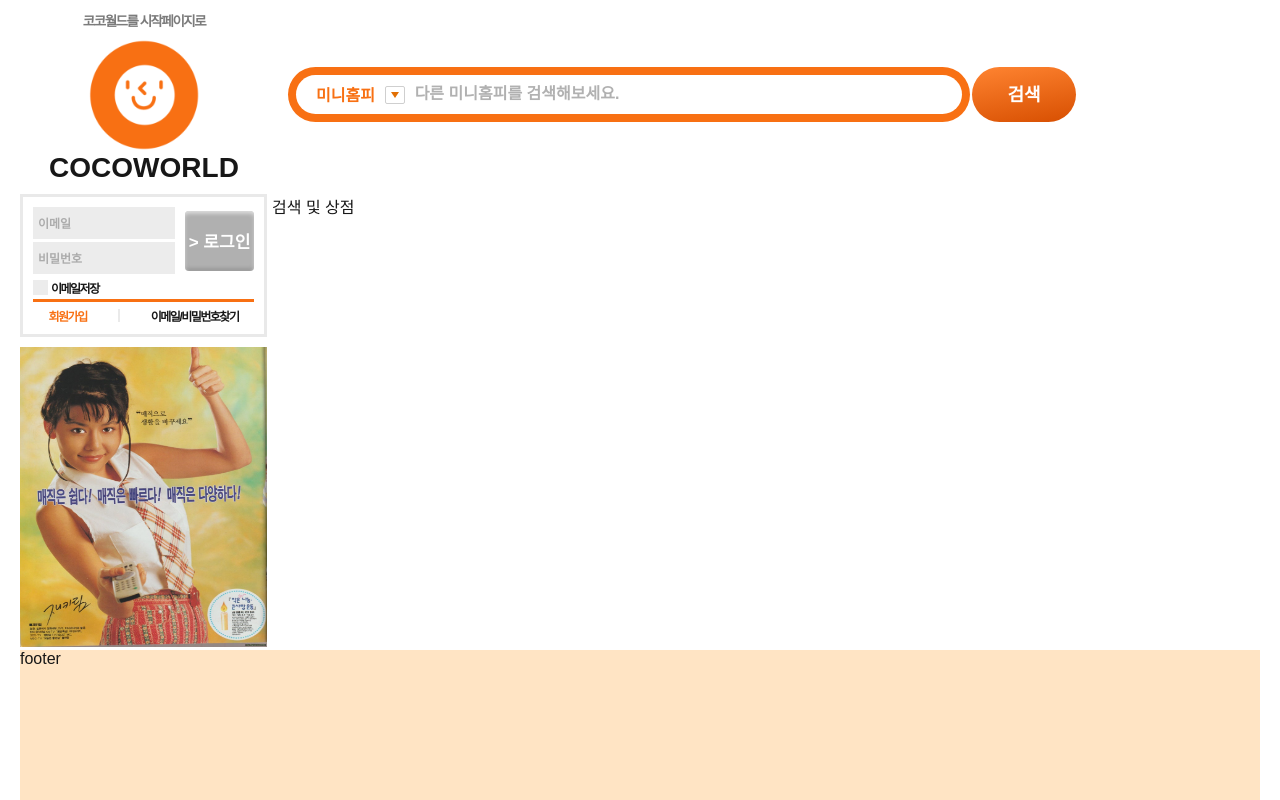
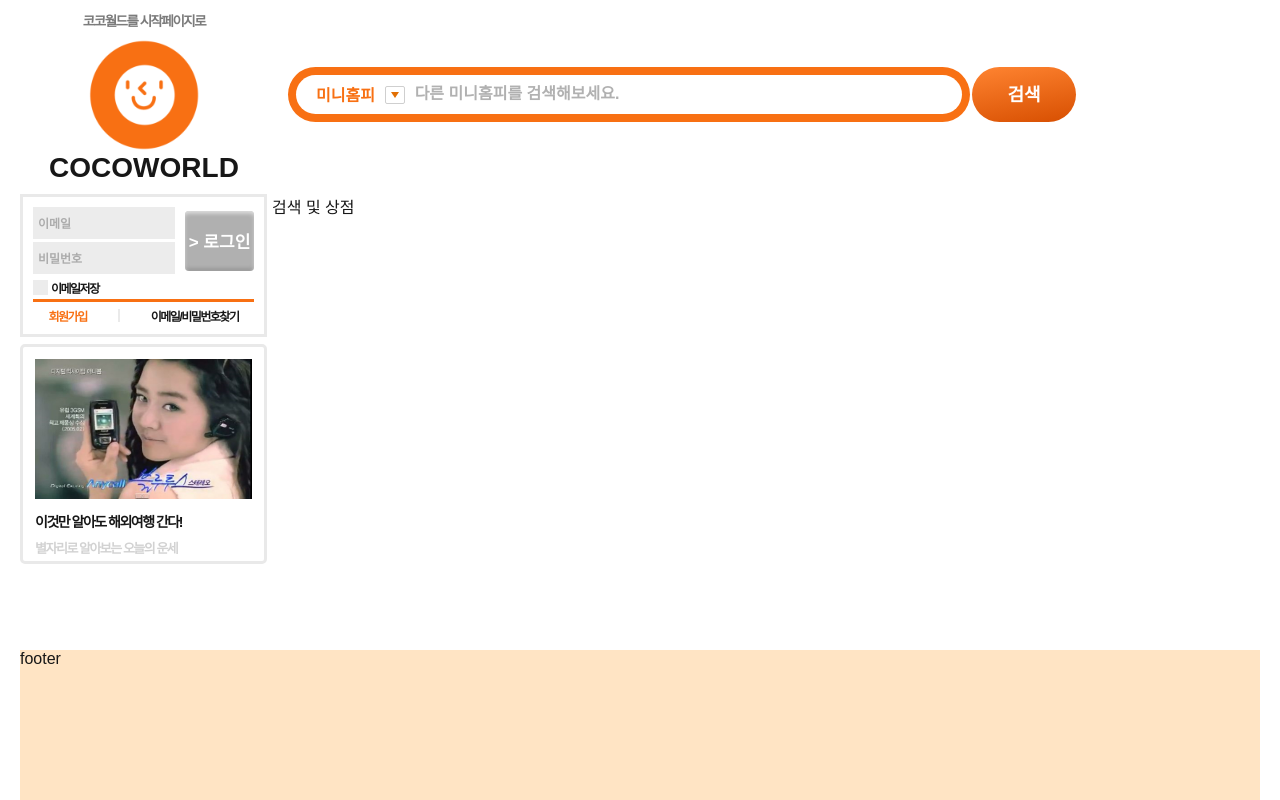
Before and after one commit to Team-COCOs/COCO_FrontEnd, a Next.js app: page / in a window 1280 px wide. Built offline with nearby package versions, Linux system fonts and the light colour scheme; a web font is replaced by a local one.

Commit message:
feat: 로그인 콘솔

```diff
--- a/src/components/MainPage/Advertising/index.tsx
+++ b/src/components/MainPage/Advertising/index.tsx
@@ -8,12 +8,24 @@ type AdvertisingProps = {
 };
 
 const Advertising = ({ type }: AdvertisingProps) => {
-  const router = useRouter();
+  const borderAd = type === "Advertising4";
 
   return (
     <AdvertisingStyle className={clsx("Advertising_wrap")}>
-      <div className={type}>
-        <Image src={`/advertising/${type}.jpg`} alt={type} fill />
+      {/* 특정 광고만 클래스 추가 */}
+      <div className={clsx(borderAd && "Advertising_border")}>
+        <div className={type}>
+          <Image src={`/advertising/${type}.jpg`} alt={type} fill />
+        </div>
+
+        {borderAd && (
+          <div className="Advertising_text">
+            <p className="mainFont">이것만 알아도 해외여행 간다!</p>
+            <p className="mainFont Advertising_font">
+              별자리로 알아보는 오늘의 운세
+            </p>
+          </div>
+        )}
       </div>
     </AdvertisingStyle>
   );
--- a/src/components/MainPage/Advertising/styled.ts
+++ b/src/components/MainPage/Advertising/styled.ts
@@ -2,11 +2,38 @@ import { styled } from "styled-components";
 
 export const AdvertisingStyle = styled.div`
   &.Advertising_wrap {
-    .Advertising3 {
+    margin-top: 7px;
+
+    .Advertising_border {
+      width: 100%;
+      height: 200px;
+      height: 220px;
+      padding: 0 12px;
+      border: 3px solid rgb(233, 233, 233);
+      border-radius: 5px;
+
+      .Advertising4 {
+        position: relative;
+        width: 100%;
+        height: 140px;
+        margin: 12px 0;
+      }
+
+      .Advertising_text {
+        width: 100%;
+        font-size: 14px;
+        font-weight: bold;
+      }
+
+      .Advertising_font {
+        margin-top: 7px;
+        font-size: 13px;
+        color: rgb(210, 210, 210);
+      }
+    }
+
+    .Advertising6 {
       position: relative;
-      width: 100%;
-      height: 300px;
-      margin-top: 10px;
     }
   }
 `;
--- a/src/components/MainPage/Header/index.tsx
+++ b/src/components/MainPage/Header/index.tsx
@@ -2,6 +2,7 @@ import clsx from "clsx";
 import { HeaderStyle } from "./styled";
 import Logo from "../Logo";
 import Search from "../Search";
+import Advertising from "../Advertising";
 
 const Header = () => {
   return (
@@ -13,7 +14,7 @@ const Header = () => {
         <div className="Header_searchPart">
           <Search />
         </div>
-        {/* 광고 */}
+        <Advertising type="Advertising6" />
       </div>
     </HeaderStyle>
   );
--- a/src/components/MainPage/Login/index.tsx
+++ b/src/components/MainPage/Login/index.tsx
@@ -44,7 +44,8 @@ const ProfilePart = () => {
             expires: 1 / 24, // 1일
           });
 
-          console.log(res.data);
+          console.log("로그인 대답: ", res.data);
+          console.log("dispatch 용: ", res.data.user);
 
           dispatch(setReduxUser(res.data.user));
 
--- a/src/components/MainPage/ProfilePart/index.tsx
+++ b/src/components/MainPage/ProfilePart/index.tsx
@@ -12,7 +12,7 @@ const ProfilePart = () => {
       {/* 로고 컴포넌트 */}
       <Login />
       {/* 광고 컴포넌트 */}
-      <Advertising type="Advertising3" />
+      <Advertising type="Advertising4" />
     </ProfilePartStyle>
   );
 };
```
Also changed, not shown: public/advertising/Advertising5.jpg (added), public/advertising/Advertising6.jpg (added).
